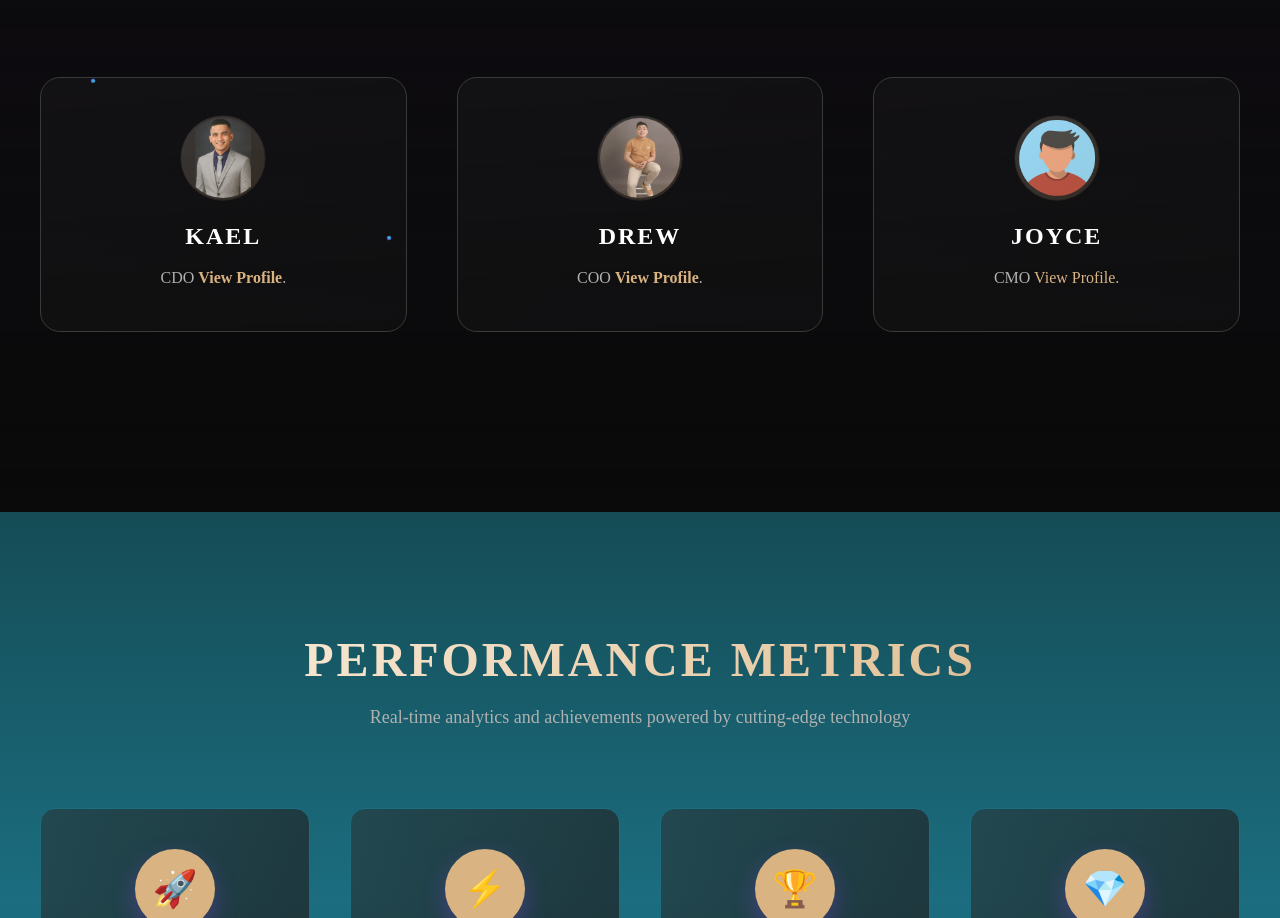
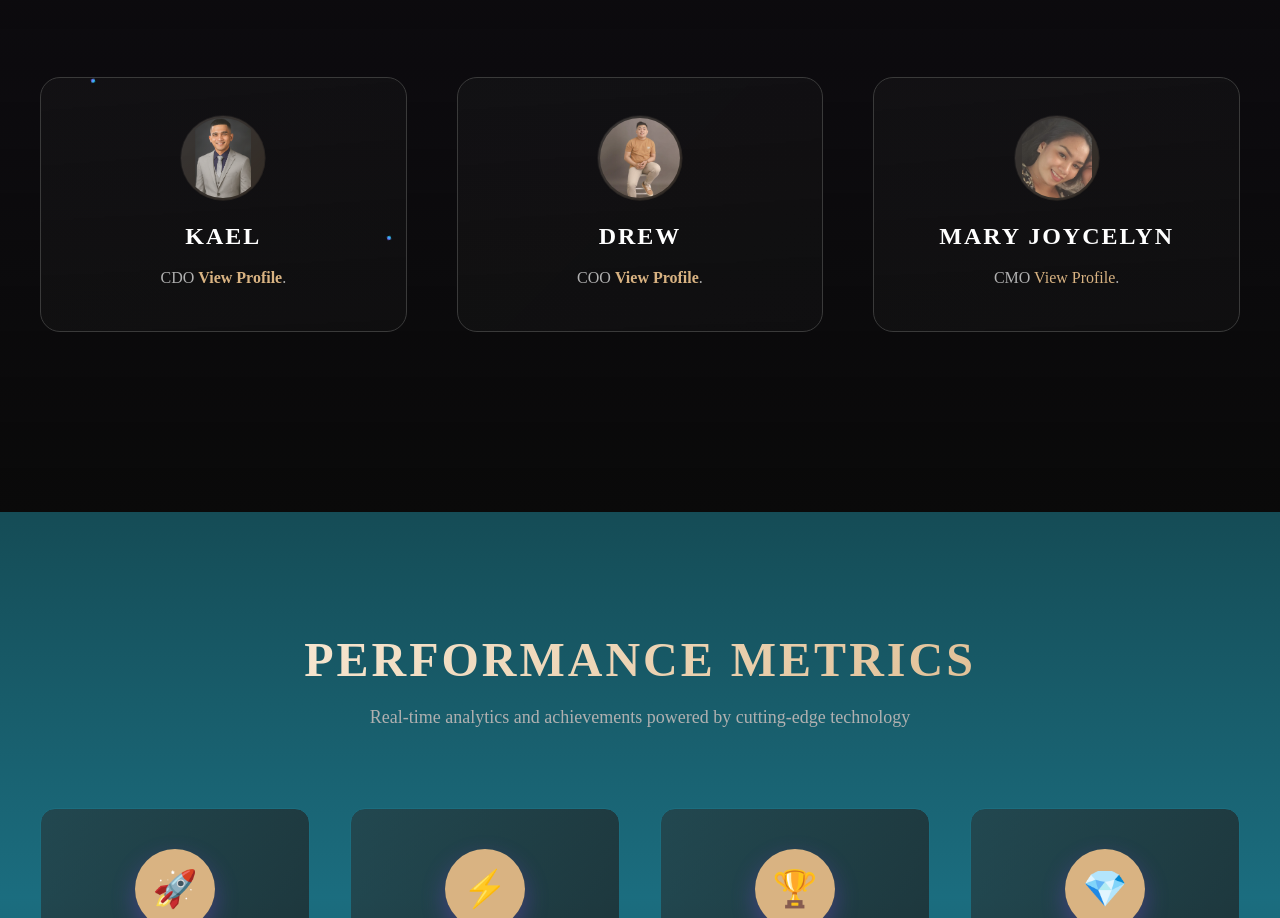
Before and after one commit to kaelregato/vercel, a plain HTML site: page index.html in a window 1280 px wide. Shown: the part 1231-2149 px from the top of the page. Drawn offline with Linux system fonts and the light colour scheme.

Commit message:
change joyce to joy

```diff
--- a/index.html
+++ b/index.html
@@ -178,22 +178,22 @@
 <!-- END OF POPUP MODAL -->
 <!-- End of Drew Profile Popup Trigger -->
                 <div class="pillar">
-                    <div class="pillar-icon"><img src="/images/avatar.png"></div>
-                    <h3 class="pillar-title">JOYCE</h3>
+                    <div class="pillar-icon"><img src="/images/joy.jpg"></div>
+                    <h3 class="pillar-title">Mary Joycelyn</h3>
                     <p class="pillar-description">
-                        CMO <a href="#joyce-profile">View Profile</a>.
+                        CMO <a href="#joycelyn-profile">View Profile</a>.
                     </p>
                 </div>
             </div>
-            <!-- Joyce Profile Popup Trigger -->
+            <!-- Joy Profile Popup Trigger -->
 <!-- POPUP MODAL (CSS ONLY) -->
 
-<div id="joyce-profile" class="profile-modal-bg">
+<div id="joycelyn-profile" class="profile-modal-bg">
     <div class="profile-modal">
         <a href="#about" class="close-profile">×</a>
         <div class="profile-header">
-                <img src="/images/avatar.png" alt="Joyce">
-                <h2 class="card-title">Joy – Chief Marketing Officer</h2>
+                <img src="/images/joy.jpg" alt="Joycelyn">
+                <h2 class="card-title">Mary Joycelyn – Chief Marketing Officer</h2>
                 <p>Licensed Real Estate Marketing Specialist</p>
         </div>
 
```
Also changed, not shown: images/joy.jpg (added).
